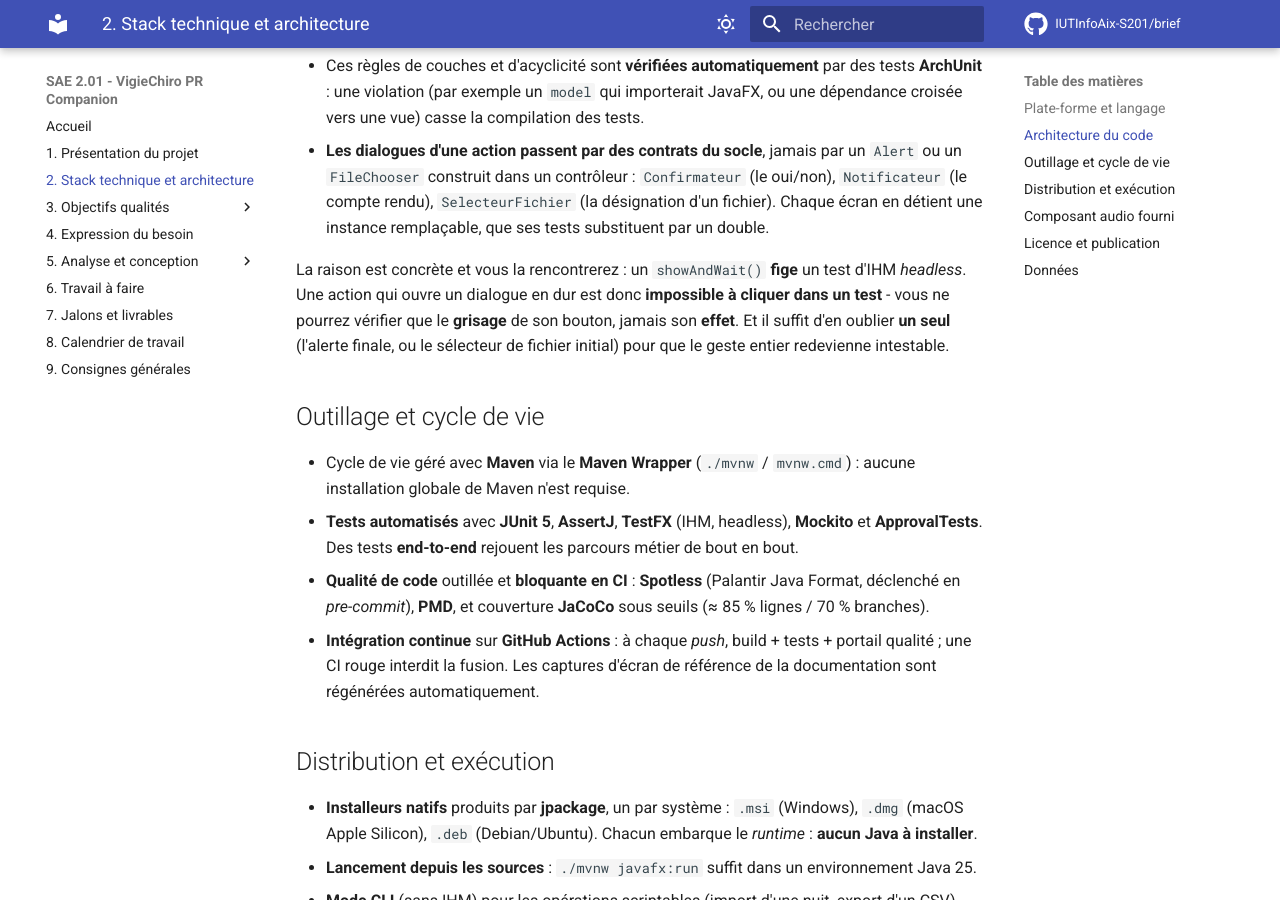
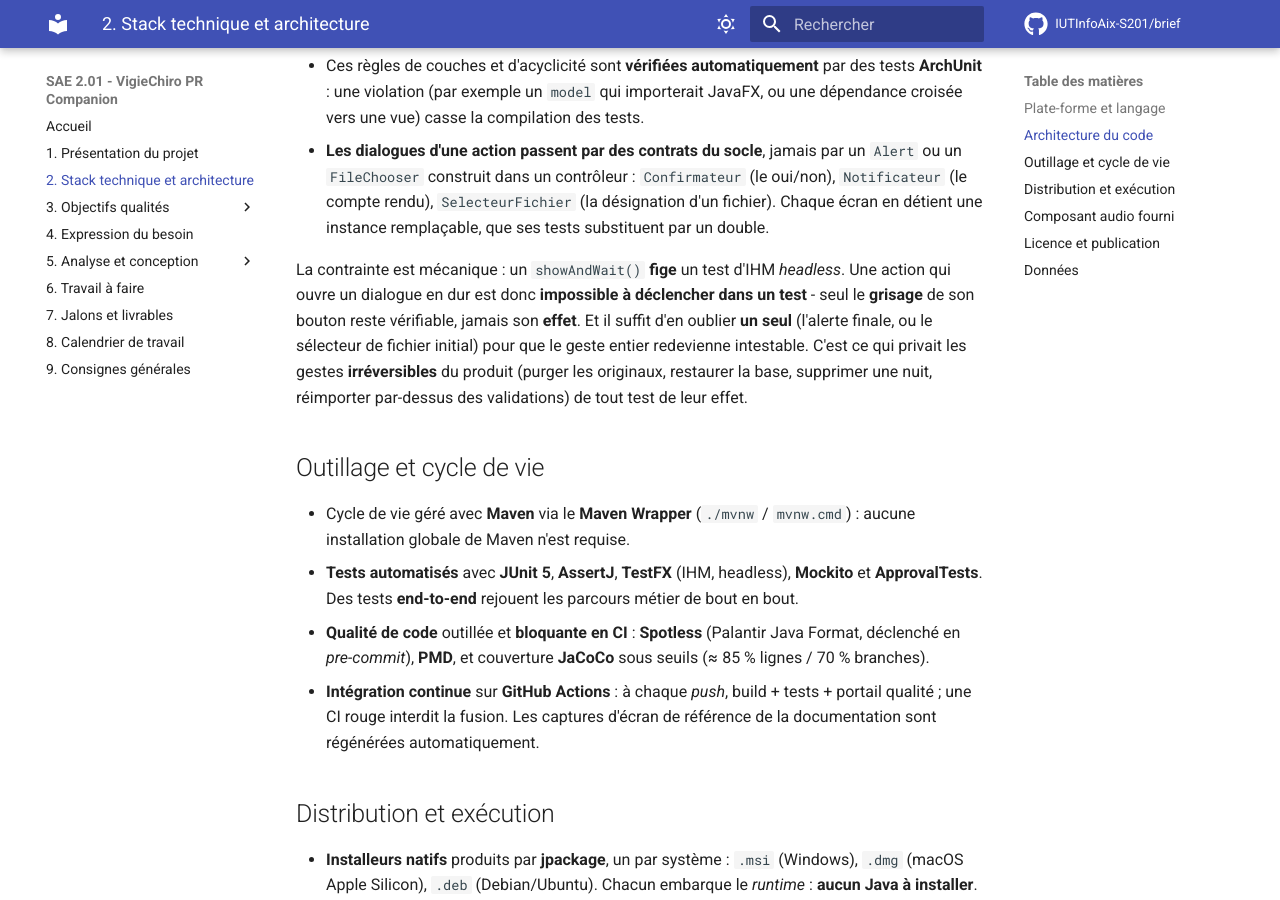
Before and after one commit to IUTInfoAix-S201/brief, an MkDocs documentation site: the page built from docs/Contraintes techniques.md, in a window 1280 px wide and 900 px high, scrolled down 996 px. Built offline with MkDocs 1.6.1 and Material for MkDocs 9.7.7, drawn with Linux system fonts in a browser that asks for light colours; comment, search, counter and statistics services are not loaded.

Commit message:
docs(contraintes) : recadrer la contrainte des dialogues en voix produit
Le texte précédent s'adressait à des « étudiants » et à des « équipes », et
invoquait la CI d'un contexte pédagogique. Le brief est le brief projet du produit :
son lecteur est un contributeur, pas un apprenant.

Même contrainte, voix neutre, et l'enjeu dit là où il est : ce sont les gestes
irréversibles du produit (purger les originaux, restaurer la base, supprimer une
nuit, réimporter par-dessus des validations) qui étaient privés de tout test de
leur effet, parce qu'un showAndWait() en dur fige un test d'IHM headless.

```diff
--- a/docs/Contraintes techniques.md
+++ b/docs/Contraintes techniques.md
@@ -38,11 +38,12 @@ d'architecture** qui structurent son code.
   rendu), `SelecteurFichier` (la désignation d'un fichier). Chaque écran en détient une instance
   remplaçable, que ses tests substituent par un double.
 
-  La raison est concrète et vous la rencontrerez : un `showAndWait()` **fige** un test d'IHM
-  *headless*. Une action qui ouvre un dialogue en dur est donc **impossible à cliquer dans un test** -
-  vous ne pourrez vérifier que le **grisage** de son bouton, jamais son **effet**. Et il suffit d'en
-  oublier **un seul** (l'alerte finale, ou le sélecteur de fichier initial) pour que le geste entier
-  redevienne intestable.
+  La contrainte est mécanique : un `showAndWait()` **fige** un test d'IHM *headless*. Une action qui
+  ouvre un dialogue en dur est donc **impossible à déclencher dans un test** - seul le **grisage** de
+  son bouton reste vérifiable, jamais son **effet**. Et il suffit d'en oublier **un seul** (l'alerte
+  finale, ou le sélecteur de fichier initial) pour que le geste entier redevienne intestable. C'est ce
+  qui privait les gestes **irréversibles** du produit (purger les originaux, restaurer la base,
+  supprimer une nuit, réimporter par-dessus des validations) de tout test de leur effet.
 
 ## Outillage et cycle de vie
 
```
